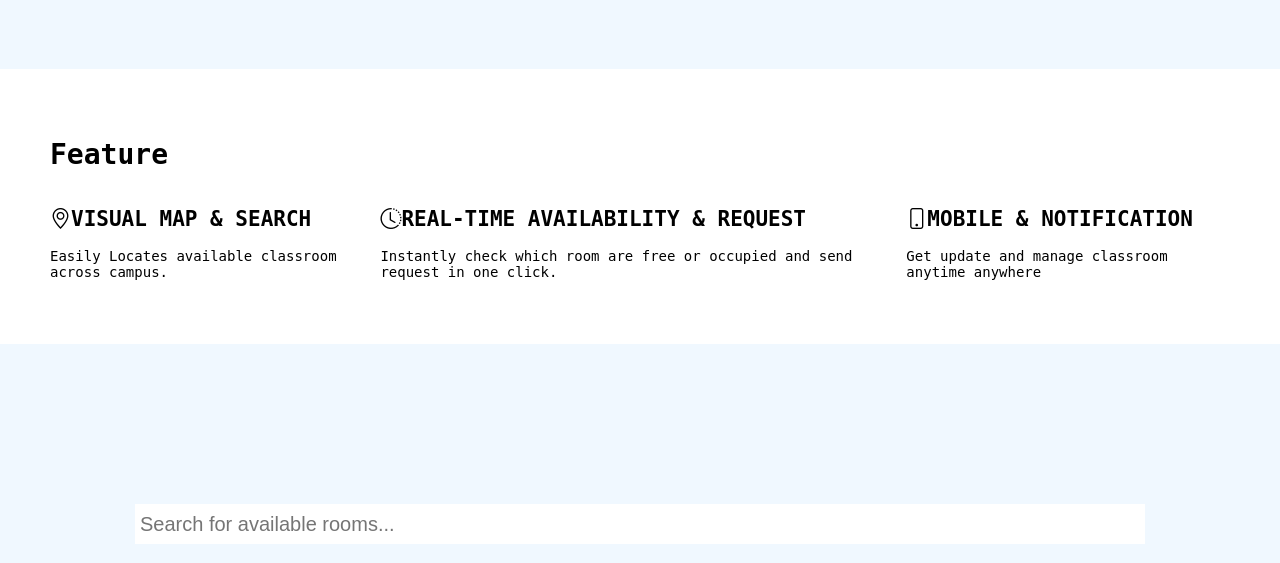
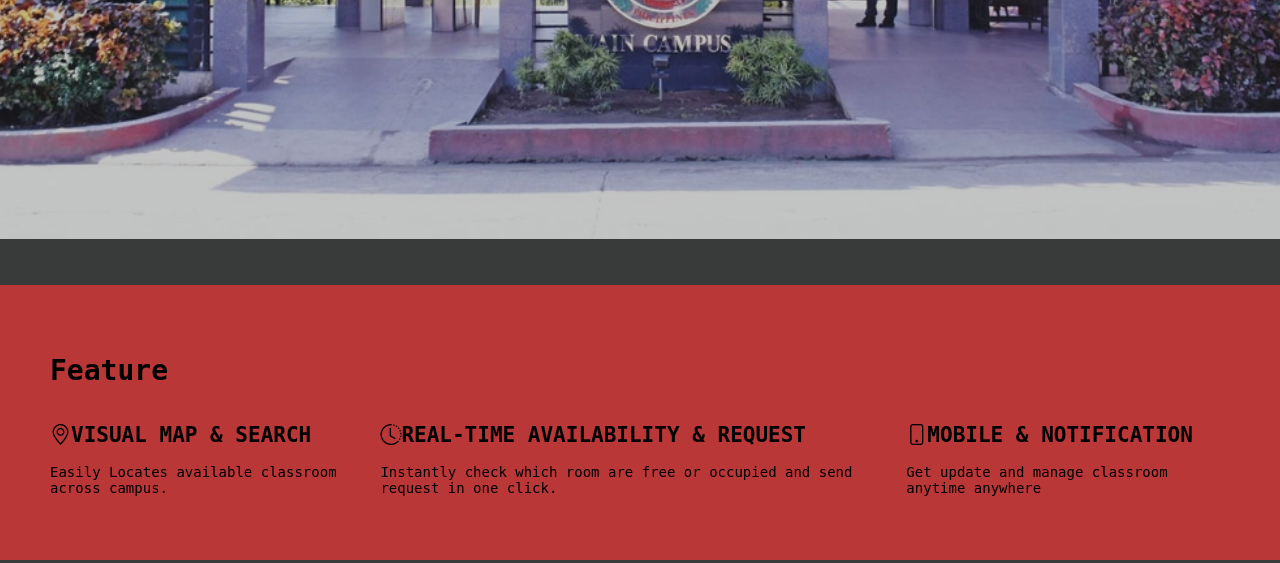
Before and after one commit to jmlsuarez05826/CAMS, a PHP site: page /landingpage.php in a window 1280 px wide. Shown: the part 706-1269 px from the top of the page. Run offline with PHP 8.4, Linux system fonts and the light colour scheme.

Commit message:
delete pic

```diff
--- a/pages/landingpage.php
+++ b/pages/landingpage.php
@@ -15,7 +15,7 @@
         }
 
         body {
-            background-color: aliceblue;
+            background-color: #383B39;
             margin: 0;
 
         }
@@ -38,6 +38,7 @@
         .logo h2 {
             font-size: 20px;
             font-weight: lighter;
+            color: white;
 
         }
 
@@ -47,12 +48,13 @@
             gap: 20px;
             align-items: center;
             padding: 0 30px;
+             color: white;
 
         }
 
         nav li a {
             text-decoration: none;
-            color: black;
+            color: white;
         }
 
         nav button {
@@ -68,20 +70,39 @@
             color: white;
         }
 
-        .land {
-            display: flex;
-            justify-content: space-between;
-            align-items: center;
+        .bsu-front {
+            position: relative;
+            text-align: center;
+            color: white;
         }
 
-        .land h1 {
-            padding: 40px;
+        .bsu-front img {
+            width: 100%;
+            height: 55em;
+            opacity: 0.5;
+            object-fit: cover
         }
 
+        .quote {
+            position: absolute;
+            top: 50%;
+            left: 50%;
+            transform: translate(-50%, -50%);
+
+        }
+
+        .quote h1 {
+            font-size: 3em;
+            font-weight: bold;
+            color: white;
+            font-family: system-ui, -apple-system, BlinkMacSystemFont, 'Segoe UI', Roboto, Oxygen, Ubuntu, Cantarell, 'Open Sans', 'Helvetica Neue', sans-serif;
+        }
+
+
         .title-f {
-            background-color: white;
+            background-color: #b93737ff;
             padding: 50px;
-            margin-top: 5em;
+            margin-top: 3em;
             font-size: 14px;
             font-weight: lighter;
             font-family: monospace;
@@ -120,7 +141,7 @@
             width: 50em;
         }
 
-        .container{
+        .container {
             position: absolute;
             height: 50em;
         }
@@ -142,7 +163,10 @@
             text-decoration: none;
         }
 
-        .building-1,.building-2,.building-3,.building-4 {
+        .building-1,
+        .building-2,
+        .building-3,
+        .building-4 {
             border: solid black 2px;
             height: 18em;
             width: 25em;
@@ -172,7 +196,8 @@
 
 
         <div class="logo">
-            <img src="BSU_LOGO.png" alt="bsu logo" style="height: 40px; max-width: 100%; background-repeat: no-repeat;">
+            <img src="../images/BSU_logo (3).webp" alt="bsu logo"
+                style="height: 40px; max-width: 100%; background-repeat: no-repeat;">
             <h2>CAMS</h2>
         </div>
 
@@ -185,9 +210,14 @@
         </nav>
     </header>
     <div class="land" id="home">
-        <h1>"Find Available Classroomn in Seconds"</h1>
-        <img src="School.jpg" alt="building"
-            style="height: 40em; max-width: 50%; background-repeat: no-repeat; border-radius: 0 0 0px 150px;">
+        <div class="bsu-front">
+            <img src="../images/bsu_front.webp" alt="building"
+                style="height: 55em; width: 100%; background-repeat: no-repeat; opacity: 0.7; ">
+            <div class="quote">
+                <h1>"Find Available Classrooms in Seconds"</h1>
+            </div>
+
+        </div>
     </div>
 
     <div class="title-f">
```
Also changed, not shown: images/BatStateU-NEU-Logo.png (deleted), images/bsu_front.webp (added). Lines whose indentation alone changed are shown as unchanged.
